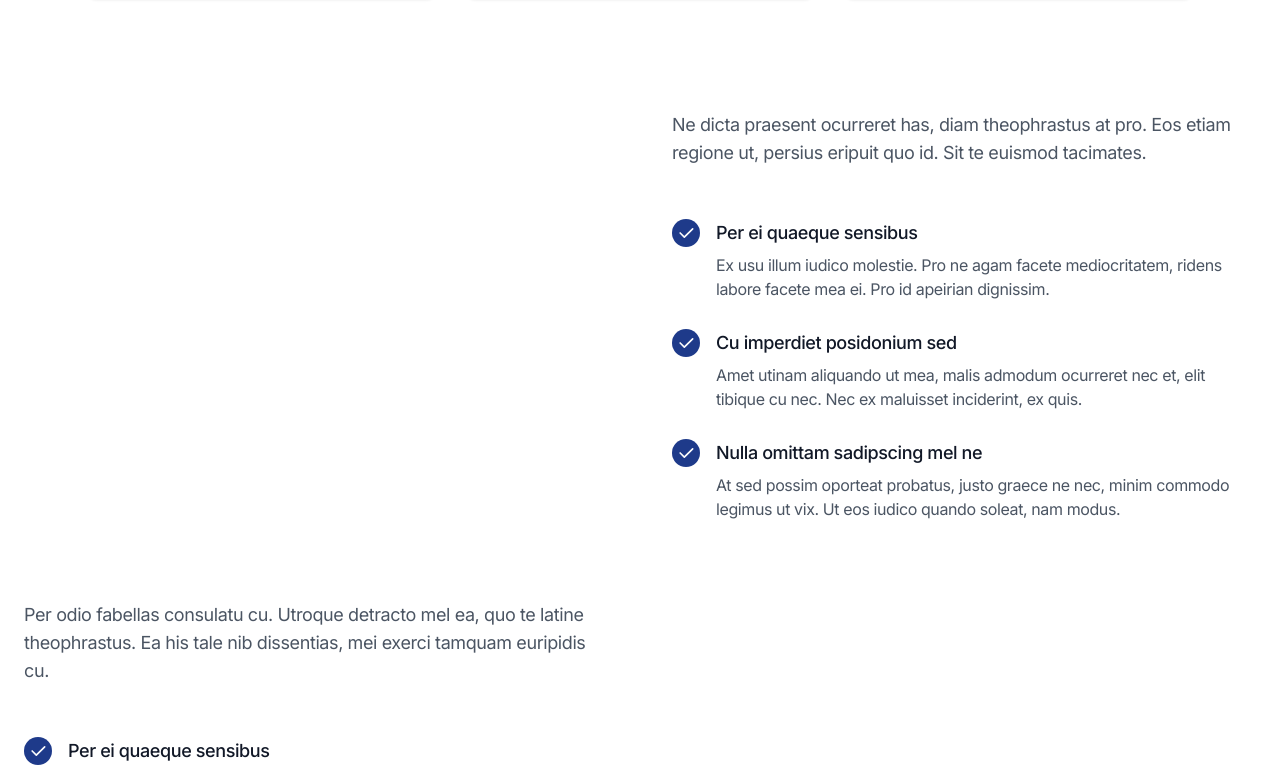
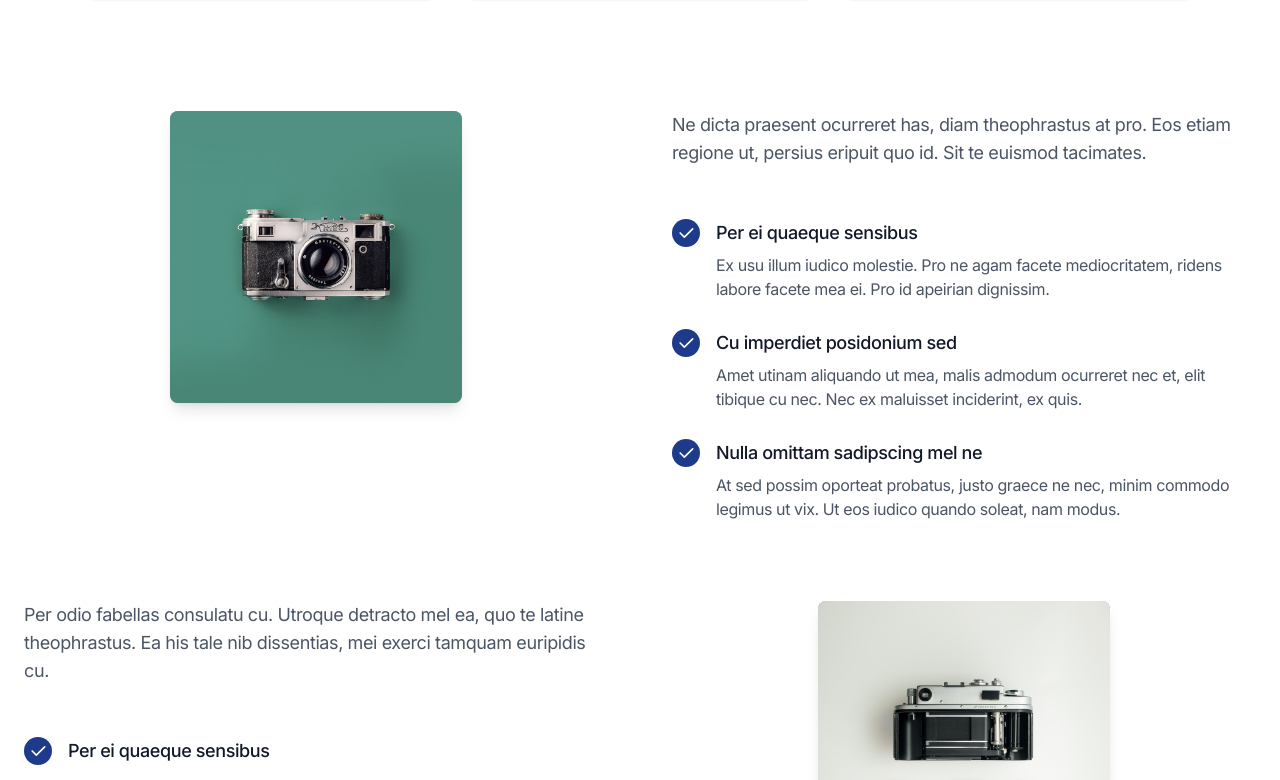
Before and after one commit to webDesignMumeishon/spokane-realtors, a Next.js app: page /services in a window 1280 px wide. Shown: the part 1655-2435 px from the top of the page. Built offline with nearby package versions, Linux system fonts and the light colour scheme.

Commit message:
force inline styling

```diff
--- a/src/components/widgets/Content.tsx
+++ b/src/components/widgets/Content.tsx
@@ -37,13 +37,13 @@ const Content = ({
             iconClass="flex-shrink-0 w-7 h-7 flex items-center justify-center rounded-full bg-primary-900 text-gray-50 mr-4 mt-1 p-1"
           />
         </div>
-        <div className="mt-10 md:mt-0 md:basis-1/2 w-[50%]">
+        <div className="mt-10 md:mt-0 md:basis-1/2">
           {image && (
-            <div className="relative m-auto max-w-4xl w-[50%]">
+            <div className="relative m-auto max-w-4xl">
               <Image
                 className="mx-auto w-full rounded-lg shadow-lg bg-gray-400 dark:bg-slate-700"
+                style={{width: "50%"}}
                 src={image.src}
-                layout="fill"
                 objectFit="cover"
                 alt={image.alt}
                 sizes="(max-width: 768px) 100vw, 432px"
```
